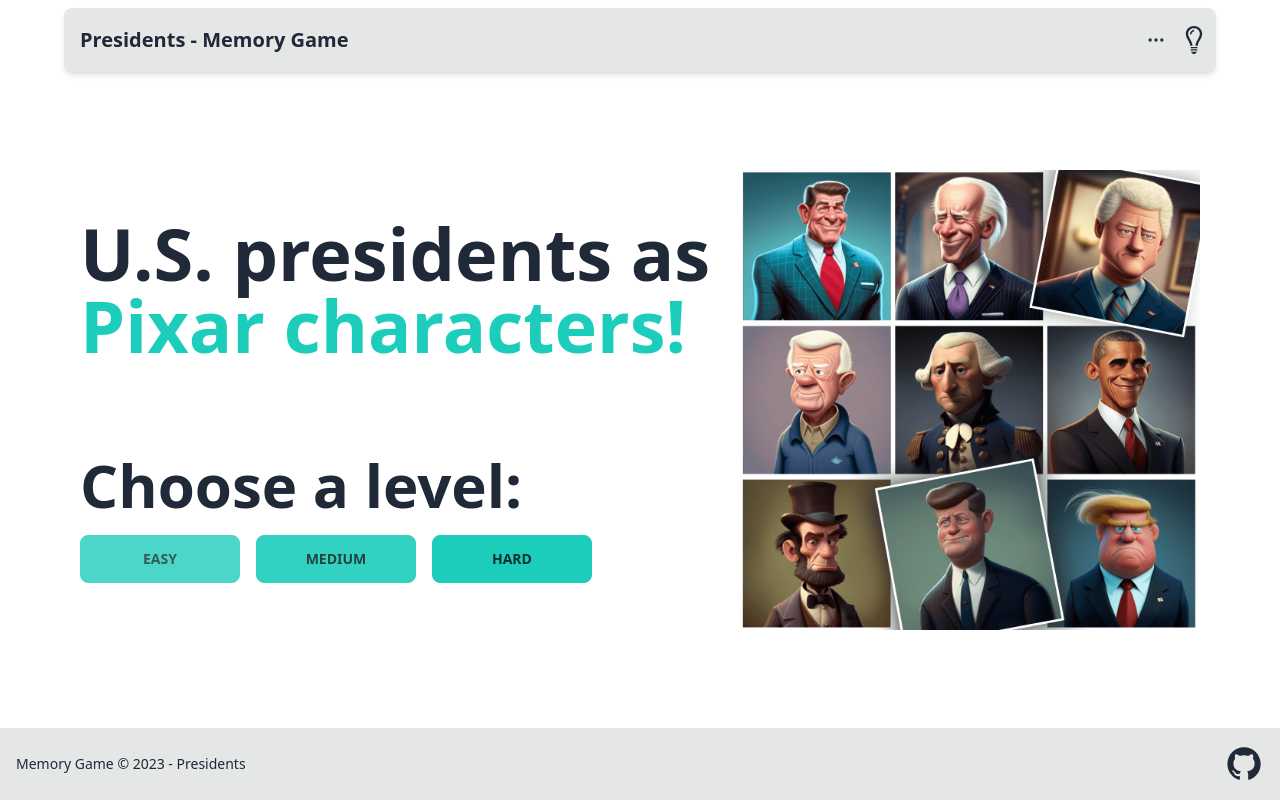
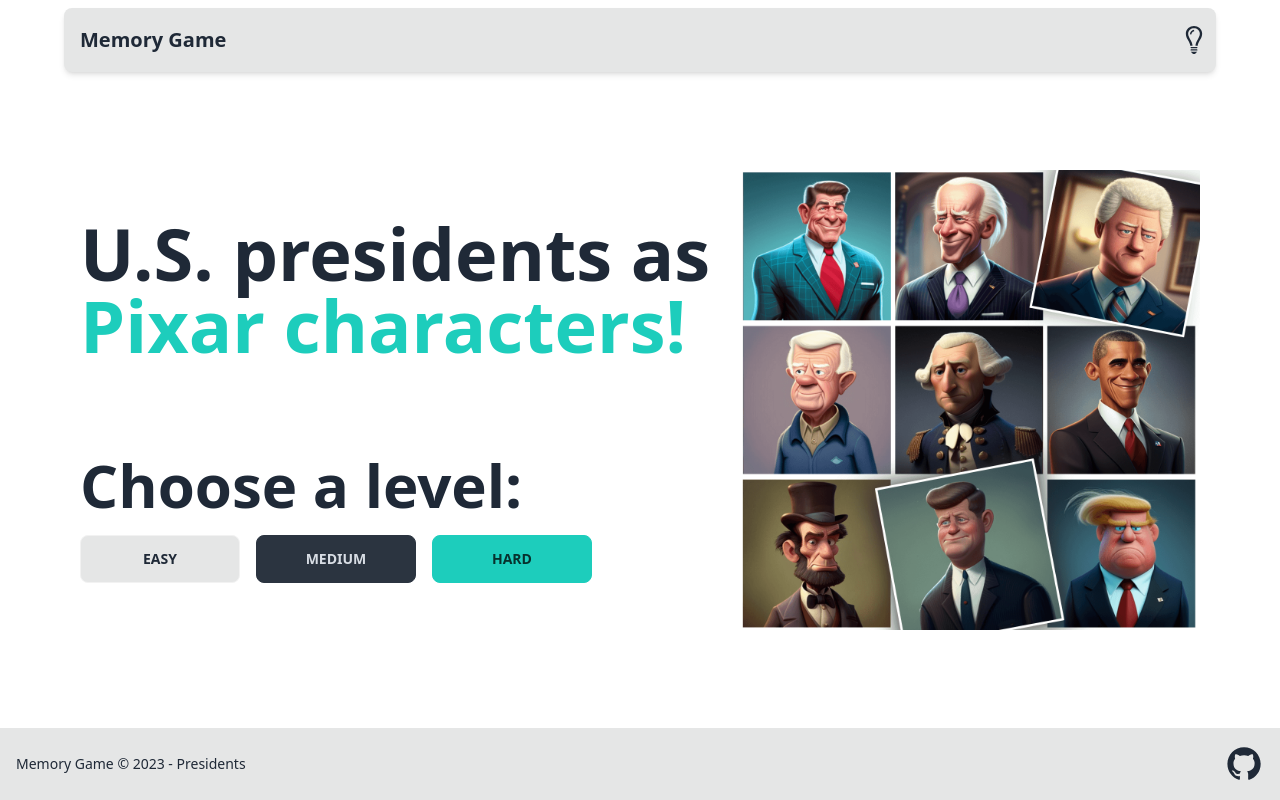
Before and after one commit to fm-anderson/memory-game, a React (Vite) app: page / in a window 1280 px wide. Built offline with nearby package versions, Linux system fonts and the light colour scheme.

Commit message:
fix: styles

```diff
--- a/src/components/Intro.jsx
+++ b/src/components/Intro.jsx
@@ -10,7 +10,7 @@
   return (
     <div className="mx-4 flex flex-col gap-4 md:flex-row">
       <div className="flex flex-col justify-around">
-        <h1 className="mb-10 text-start text-4xl font-bold md:m-0  lg:text-7xl">
+        <h1 className="mb-10 text-start text-4xl font-bold md:m-0 lg:text-7xl">
           U.S. presidents as{" "}
           <span className="text-accent">Pixar characters!</span>
         </h1>
--- a/src/components/LevelSelector.jsx
+++ b/src/components/LevelSelector.jsx
@@ -1,8 +1,8 @@
 function LevelSelector() {
   return (
     <div className="flex flex-row justify-start gap-4">
-      <button className="btn btn-accent w-24 opacity-80 md:w-40">Easy</button>
-      <button className="btn btn-accent w-24 opacity-90 md:w-40">Medium</button>
+      <button className="btn bg-base-300  w-24 md:w-40">Easy</button>
+      <button className="btn btn-neutral w-24 md:w-40">Medium</button>
       <button className="btn btn-accent w-24 md:w-40">Hard</button>
     </div>
   );
--- a/src/components/Navbar.jsx
+++ b/src/components/Navbar.jsx
@@ -4,24 +4,9 @@
   return (
     <header className="navbar bg-base-300 max-w-full lg:mt-2 lg:max-w-[90%] lg:rounded-lg lg:shadow-md">
       <div className="flex-1">
-        <p className="ml-2 text-xl font-semibold">Presidents - Memory Game</p>
+        <p className="ml-2 text-xl font-semibold">Memory Game</p>
       </div>
       <div className="flex-none">
-        <button className="btn btn-square btn-ghost">
-          <svg
-            xmlns="http://www.w3.org/2000/svg"
-            fill="none"
-            viewBox="0 0 24 24"
-            className="inline-block h-5 w-5 stroke-current"
-          >
-            <path
-              strokeLinecap="round"
-              strokeLinejoin="round"
-              strokeWidth="2"
-              d="M5 12h.01M12 12h.01M19 12h.01M6 12a1 1 0 11-2 0 1 1 0 012 0zm7 0a1 1 0 11-2 0 1 1 0 012 0zm7 0a1 1 0 11-2 0 1 1 0 012 0z"
-            ></path>
-          </svg>
-        </button>
         <ThemeSelector />
       </div>
     </header>
--- a/src/routes/HomePage.jsx
+++ b/src/routes/HomePage.jsx
@@ -17,7 +17,7 @@
       <Navbar />
 
       <main className="flex max-w-full flex-col-reverse md:flex-row lg:max-w-[90%]">
-        <Intro />
+        {level === "" && <Intro />}
         {level !== "" && (
           <>
             <Game cards={cards} />
```
